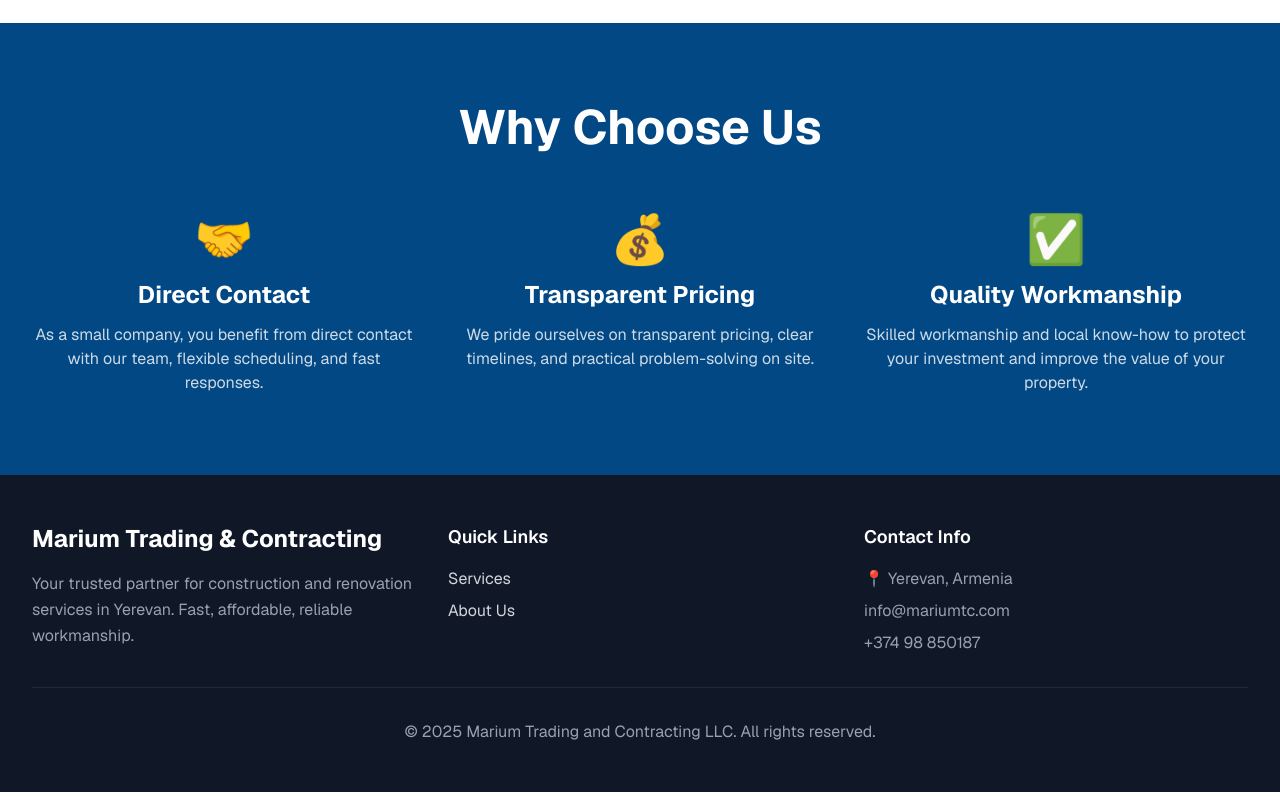
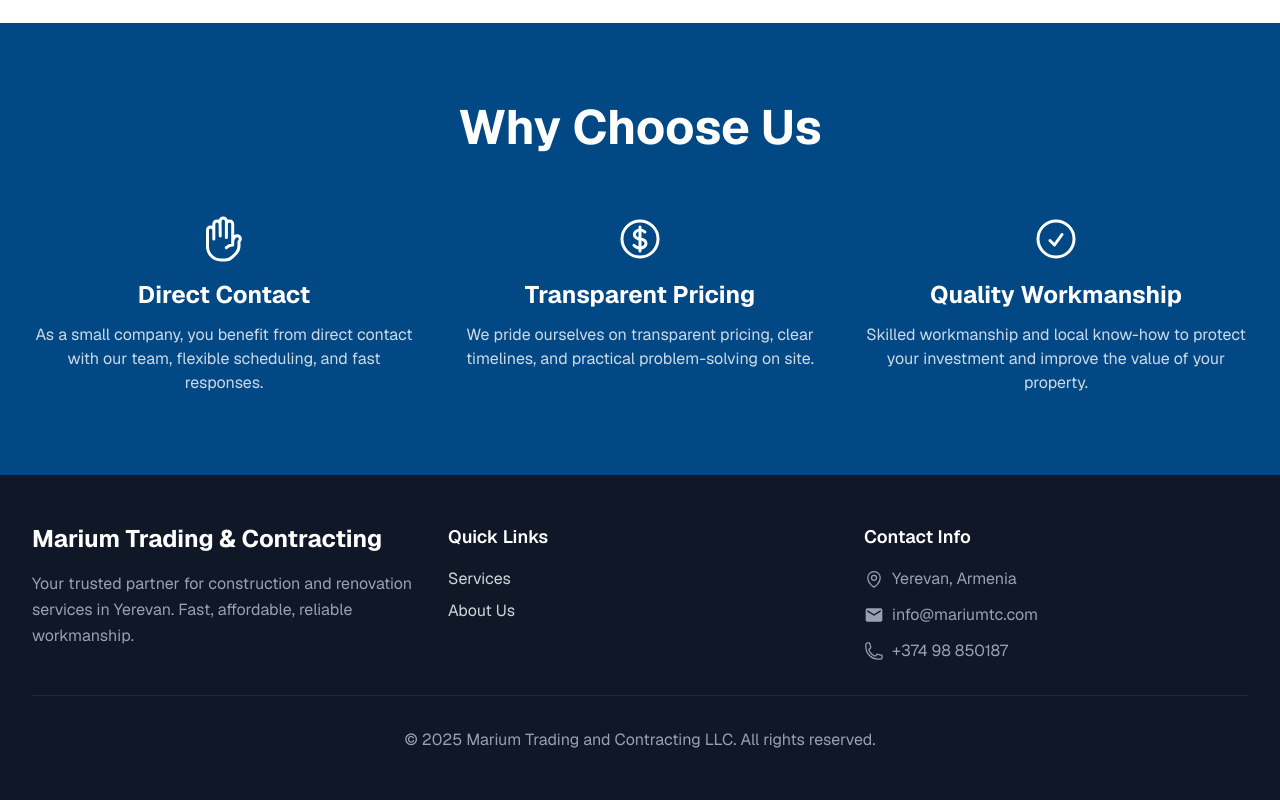
Before and after one commit to AliZok/mtc, a Next.js app: page / in a window 1280 px wide. Shown: the part 2301-3101 px from the top of the page. Built offline with nearby package versions, Linux system fonts and the light colour scheme.

Commit message:
changed icons

```diff
--- a/app/components/Footer.tsx
+++ b/app/components/Footer.tsx
@@ -1,3 +1,6 @@
+import { HiOutlineMapPin, HiOutlinePhone } from 'react-icons/hi2';
+import { MdEmail } from 'react-icons/md';
+
 export default function Footer() {
   return (
     <footer className="bg-gray-900 text-gray-300">
@@ -28,14 +31,19 @@
           </div>
           <div>
             <h4 className="text-lg font-semibold text-white mb-4">Contact Info</h4>
-            <ul className="space-y-2 text-gray-400">
-              <li>📍 Yerevan, Armenia</li>
-              <li>
+            <ul className="space-y-3 text-gray-400">
+              <li className="flex items-center gap-2">
+                <HiOutlineMapPin className="text-gray-400 flex-shrink-0" size={20} />
+                <span>Yerevan, Armenia</span>
+              </li>
+              <li className="flex items-center gap-2">
+                <MdEmail className="text-gray-400 flex-shrink-0" size={20} />
                 <a href="mailto:info@mariumtc.com" className="hover:text-white transition-colors">
                   info@mariumtc.com
                 </a>
               </li>
-              <li>
+              <li className="flex items-center gap-2">
+                <HiOutlinePhone className="text-gray-400 flex-shrink-0" size={20} />
                 <a href="tel:+37498850187" className="hover:text-white transition-colors">
                   +374 98 850187
                 </a>
--- a/app/components/ServiceCard.tsx
+++ b/app/components/ServiceCard.tsx
@@ -1,13 +1,17 @@
+import { IconType } from 'react-icons';
+
 interface ServiceCardProps {
   title: string;
   description: string;
-  icon: string;
+  icon: IconType;
 }
 
-export default function ServiceCard({ title, description, icon }: ServiceCardProps) {
+export default function ServiceCard({ title, description, icon: Icon }: ServiceCardProps) {
   return (
     <div className="bg-white rounded-lg shadow-md p-6 hover:shadow-xl transition-all duration-300 border border-gray-100 hover:border-[#024885]/20">
-      <div className="text-5xl mb-4">{icon}</div>
+      <div className="mb-4 text-[#024885]">
+        <Icon size={48} />
+      </div>
       <h3 className="text-2xl font-bold text-gray-900 mb-3 group-hover:text-[#024885] transition-colors">{title}</h3>
       <p className="text-gray-600 leading-relaxed">{description}</p>
     </div>
--- a/app/page.tsx
+++ b/app/page.tsx
@@ -2,38 +2,50 @@
 import Header from "./components/Header";
 import Footer from "./components/Footer";
 import ServiceCard from "./components/ServiceCard";
+import {
+  HiOutlineHome,
+  HiOutlineBuildingOffice2,
+  HiOutlineBuildingStorefront,
+  HiOutlineWrenchScrewdriver
+} from 'react-icons/hi2';
+import { FaRoad, FaLeaf } from 'react-icons/fa';
+import {
+  HiOutlineHandRaised,
+  HiOutlineCurrencyDollar,
+  HiOutlineCheckCircle
+} from 'react-icons/hi2';
 
 export default function Home() {
   const services = [
     {
       title: "Interior Renovations",
       description: "Full interior renovations including kitchens, bathrooms, floors, and finishes. Professional craftsmanship for every room.",
-      icon: "🏠",
+      icon: HiOutlineHome,
     },
     {
       title: "Exterior Repairs",
       description: "Exterior repairs, façades, and building refits. We protect and enhance your property's curb appeal.",
-      icon: "🏗️",
+      icon: HiOutlineBuildingOffice2,
     },
     {
       title: "Garden Landscaping",
       description: "Landscape design, garden maintenance, and outdoor space transformation to create beautiful, functional areas.",
-      icon: "🌳",
+      icon: FaLeaf,
     },
     {
       title: "Road & Paving",
       description: "Small road repairs and pavement work. Quality solutions for driveways, walkways, and small infrastructure projects.",
-      icon: "🛣️",
+      icon: FaRoad,
     },
     {
       title: "Small House Construction",
       description: "Complete construction services for small houses. From foundation to finish, we build your dream home.",
-      icon: "🏡",
+      icon: HiOutlineBuildingStorefront,
     },
     {
       title: "Carpentry & Tiling",
       description: "Expert carpentry work and professional tiling services. Custom solutions for your renovation needs.",
-      icon: "🔨",
+      icon: HiOutlineWrenchScrewdriver,
     },
   ];
 
@@ -132,21 +144,27 @@
           </div>
           <div className="grid grid-cols-1 md:grid-cols-3 gap-8">
             <div className="text-center">
-              <div className="text-5xl mb-4">🤝</div>
+              <div className="flex justify-center mb-4">
+                <HiOutlineHandRaised size={48} className="text-white" />
+              </div>
               <h3 className="text-2xl font-bold mb-3">Direct Contact</h3>
               <p className="text-white/80">
                 As a small company, you benefit from direct contact with our team, flexible scheduling, and fast responses.
               </p>
             </div>
             <div className="text-center">
-              <div className="text-5xl mb-4">💰</div>
+              <div className="flex justify-center mb-4">
+                <HiOutlineCurrencyDollar size={48} className="text-white" />
+              </div>
               <h3 className="text-2xl font-bold mb-3">Transparent Pricing</h3>
               <p className="text-white/80">
                 We pride ourselves on transparent pricing, clear timelines, and practical problem-solving on site.
               </p>
             </div>
             <div className="text-center">
-              <div className="text-5xl mb-4">✅</div>
+              <div className="flex justify-center mb-4">
+                <HiOutlineCheckCircle size={48} className="text-white" />
+              </div>
               <h3 className="text-2xl font-bold mb-3">Quality Workmanship</h3>
               <p className="text-white/80">
                 Skilled workmanship and local know-how to protect your investment and improve the value of your property.
```
Also changed, not shown: package.json (+6 -5 lines), 1 other file (tests, documents, lock files or other folders).
